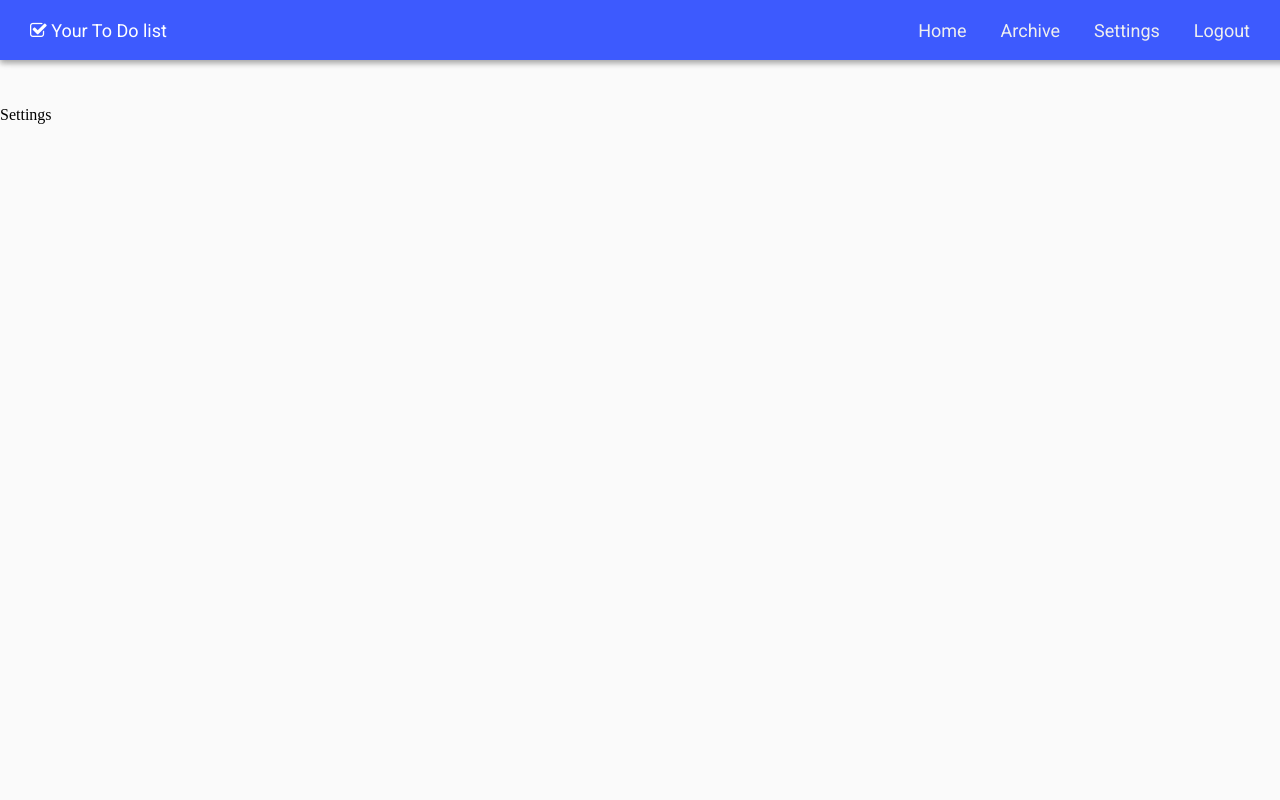
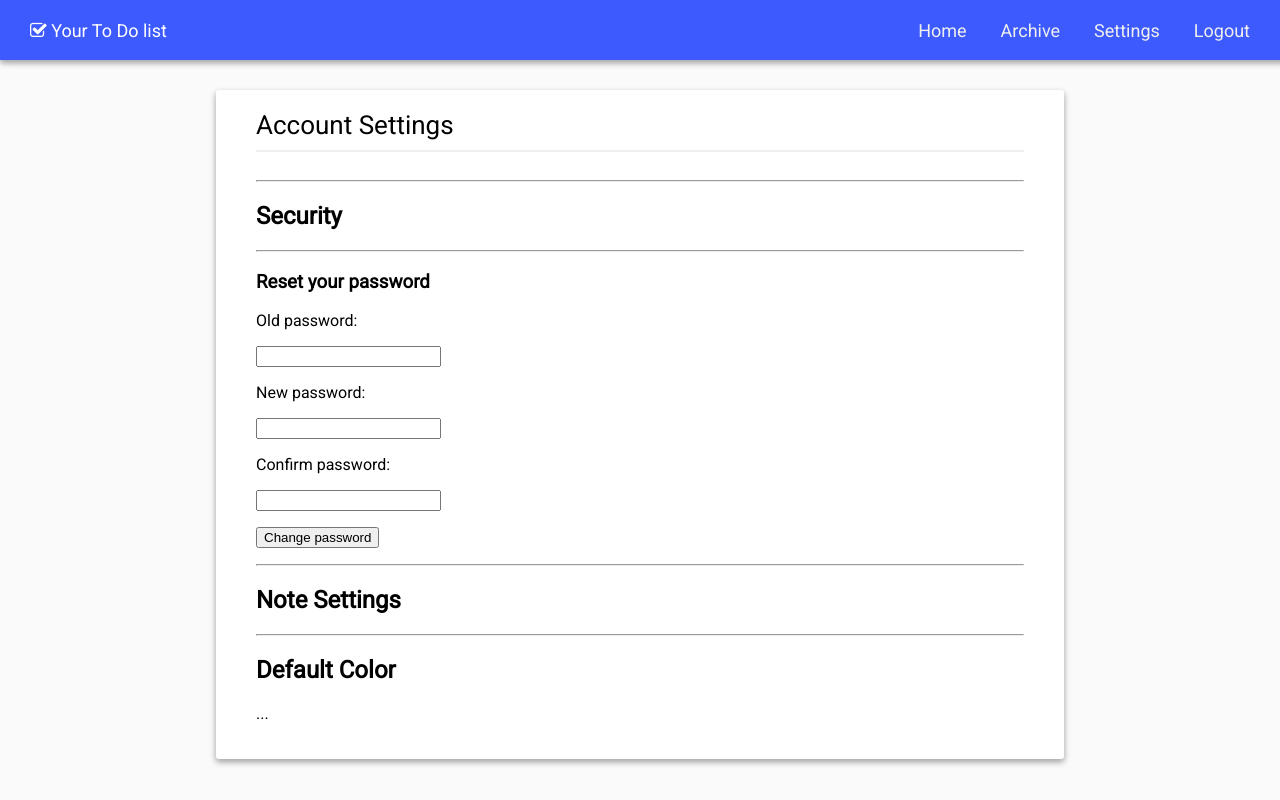
Before and after one commit to PetterBomban/TaskList, a Flask app: page /settings in a window 1280 px wide. Run offline with Flask 2, Linux system fonts and the light colour scheme.

Commit message:
Add some stuff to settings page

```diff
--- a/TaskList/templates/settings.html
+++ b/TaskList/templates/settings.html
@@ -1,7 +1,32 @@
 {% include 'header.html' %}
 
+<!-- Rosti pls maek dis butiful -->
+
 <div id="tasks">
-    <p>Settings</p>
+    <div class="white" id="task">
+        <span class="title">Account Settings</span>
+        <span class="message">
+            <hr>
+            <h2>Security</h2>
+            <hr>
+            <h3>Reset your password</h3>
+            <form action="" method="post">
+                <p>Old password:</p>
+                <input type="text" />
+                <p>New password:</p>
+                <input type="text" />
+                <p>Confirm password:</p>
+                <input type="text" />
+                <p><input type="submit" value="Change password" />
+            </form>
+
+            <hr>
+            <h2>Note Settings</h2>
+            <hr>
+            <h2>Default Color</h2>
+            <p>...</p>
+        </span>
+    </div>
 </div>
 
 {% include 'footer.html' %}
```
Also changed, not shown: TaskList/user_db/petter_tasks.db.
